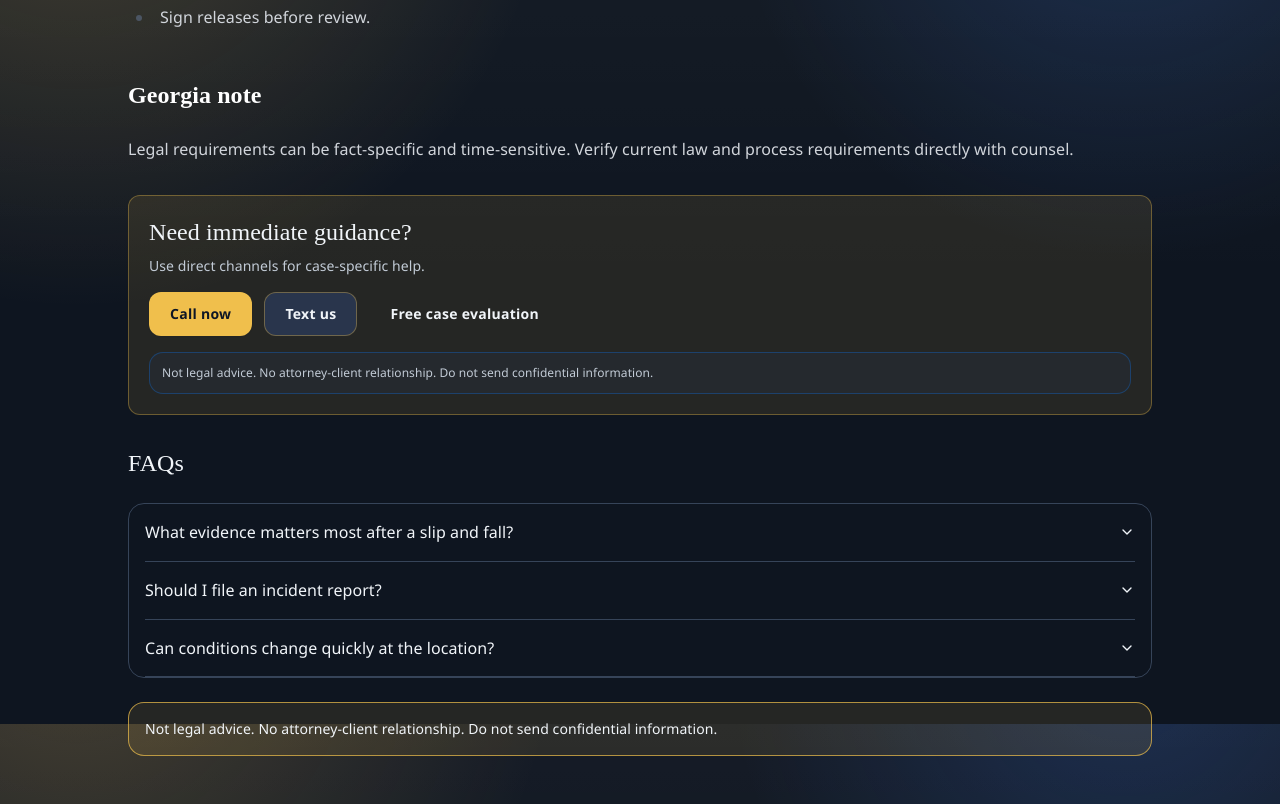
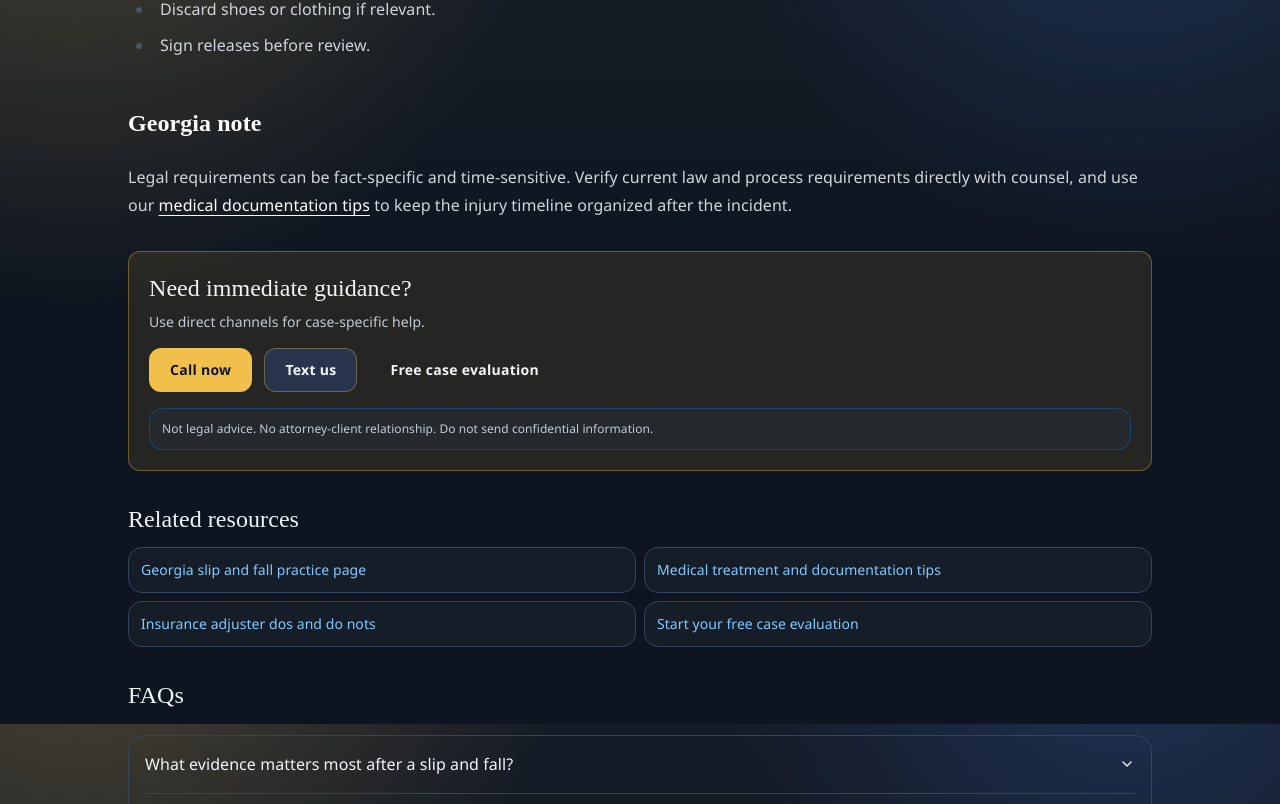
Before and after one commit to LexiBerkman/dominant-law, a Next.js app: page /resources/guides/slip-and-fall-evidence in a window 1280 px wide. Shown: the part 1676-2480 px from the top of the page. Built offline with nearby package versions, Linux system fonts and the light colour scheme.

Commit message:
Strengthen internal SEO linking across guides

```diff
--- a/app/resources/guides/insurance-adjusters/page.mdx
+++ b/app/resources/guides/insurance-adjusters/page.mdx
@@ -95,7 +95,7 @@ export const structuredData = {
 
 ## Communication posture that protects your position
 
-Professional, concise communication can reduce inconsistencies and unnecessary disputes.
+Professional, concise communication can reduce inconsistencies and unnecessary disputes. If your claim began with a vehicle collision, this guidance works best alongside our [Georgia car wreck guide](/resources/guides/georgia-car-wreck), which covers early evidence and first-day steps.
 
 ## Documentation discipline
 
@@ -125,7 +125,7 @@ Treat communication logs as a core case record.
 
 ## Georgia note
 
-Timelines and legal requirements may be short and fact-dependent. Verify current law before relying on generalized guidance.
+Timelines and legal requirements may be short and fact-dependent. Verify current law before relying on generalized guidance, and review our [medical documentation tips](/resources/guides/medical-documentation) if you need a cleaner treatment timeline before speaking with an adjuster.
 
 </section>
 
@@ -141,6 +141,16 @@ Timelines and legal requirements may be short and fact-dependent. Verify current
 </section>
 
 <section className="mt-8">
+  <h2 className="font-serif text-2xl">Related resources</h2>
+  <div className="mt-3 grid gap-2 text-sm md:grid-cols-2">
+    <Link href="/resources/guides/georgia-car-wreck" className="rounded-md border border-border bg-muted/30 p-3 no-underline hover:border-primary/50">Georgia car wreck guide</Link>
+    <Link href="/resources/guides/medical-documentation" className="rounded-md border border-border bg-muted/30 p-3 no-underline hover:border-primary/50">Medical treatment and documentation tips</Link>
+    <Link href="/resources/guides/social-media-insurance-watch" className="rounded-md border border-border bg-muted/30 p-3 no-underline hover:border-primary/50">Social media rules for plaintiffs</Link>
+    <Link href="/contact" className="rounded-md border border-border bg-muted/30 p-3 no-underline hover:border-primary/50">Start your free case evaluation</Link>
+  </div>
+</section>
+
+<section className="mt-8">
   <h2 className="font-serif text-2xl">FAQs</h2>
   <FAQ items={faqItems} />
 </section>
--- a/app/resources/guides/medical-documentation/page.mdx
+++ b/app/resources/guides/medical-documentation/page.mdx
@@ -95,7 +95,7 @@ export const structuredData = {
 
 ## Build a reliable documentation system
 
-A consistent system improves clarity and reduces avoidable confusion during claim evaluation.
+A consistent system improves clarity and reduces avoidable confusion during claim evaluation. If you are early in the process, our [Georgia car wreck guide](/resources/guides/georgia-car-wreck) and [truck crash guide](/resources/guides/truck-crash) explain what evidence to gather before records begin to stack up.
 
 ## Core records to maintain
 
@@ -129,7 +129,7 @@ Keep provider and insurer communication factual and aligned with your documented
 
 ## Georgia note
 
-Claim timelines and legal standards can be short and context-specific. Verify current law before relying on generalized guidance.
+Claim timelines and legal standards can be short and context-specific. Verify current law before relying on generalized guidance, and review our [insurance adjuster guide](/resources/guides/insurance-adjusters) before discussing treatment history in detail with an insurer.
 
 </section>
 
@@ -145,6 +145,16 @@ Claim timelines and legal standards can be short and context-specific. Verify cu
 </section>
 
 <section className="mt-8">
+  <h2 className="font-serif text-2xl">Related resources</h2>
+  <div className="mt-3 grid gap-2 text-sm md:grid-cols-2">
+    <Link href="/resources/guides/georgia-car-wreck" className="rounded-md border border-border bg-muted/30 p-3 no-underline hover:border-primary/50">Georgia car wreck guide</Link>
+    <Link href="/resources/guides/truck-crash" className="rounded-md border border-border bg-muted/30 p-3 no-underline hover:border-primary/50">Georgia truck crash guide</Link>
+    <Link href="/resources/guides/insurance-adjusters" className="rounded-md border border-border bg-muted/30 p-3 no-underline hover:border-primary/50">Insurance adjuster dos and do nots</Link>
+    <Link href="/contact" className="rounded-md border border-border bg-muted/30 p-3 no-underline hover:border-primary/50">Start your free case evaluation</Link>
+  </div>
+</section>
+
+<section className="mt-8">
   <h2 className="font-serif text-2xl">FAQs</h2>
   <FAQ items={faqItems} />
 </section>
--- a/app/resources/guides/slip-and-fall-evidence/page.mdx
+++ b/app/resources/guides/slip-and-fall-evidence/page.mdx
@@ -95,7 +95,7 @@ export const structuredData = {
 
 ## Preserve the scene quickly
 
-Hazard conditions often change. Timely documentation can materially improve factual clarity.
+Hazard conditions often change. Timely documentation can materially improve factual clarity. If you are also dealing with recorded statements or claim calls, our [insurance adjuster guide](/resources/guides/insurance-adjusters) covers the communication side.
 
 ## Build a clean evidence file
 
@@ -126,7 +126,7 @@ Keep statements factual and concise across all channels.
 
 ## Georgia note
 
-Legal requirements can be fact-specific and time-sensitive. Verify current law and process requirements directly with counsel.
+Legal requirements can be fact-specific and time-sensitive. Verify current law and process requirements directly with counsel, and use our [medical documentation tips](/resources/guides/medical-documentation) to keep the injury timeline organized after the incident.
 
 </section>
 
@@ -142,6 +142,16 @@ Legal requirements can be fact-specific and time-sensitive. Verify current law a
 </section>
 
 <section className="mt-8">
+  <h2 className="font-serif text-2xl">Related resources</h2>
+  <div className="mt-3 grid gap-2 text-sm md:grid-cols-2">
+    <Link href="/practice-areas/slip-and-fall" className="rounded-md border border-border bg-muted/30 p-3 no-underline hover:border-primary/50">Georgia slip and fall practice page</Link>
+    <Link href="/resources/guides/medical-documentation" className="rounded-md border border-border bg-muted/30 p-3 no-underline hover:border-primary/50">Medical treatment and documentation tips</Link>
+    <Link href="/resources/guides/insurance-adjusters" className="rounded-md border border-border bg-muted/30 p-3 no-underline hover:border-primary/50">Insurance adjuster dos and do nots</Link>
+    <Link href="/contact" className="rounded-md border border-border bg-muted/30 p-3 no-underline hover:border-primary/50">Start your free case evaluation</Link>
+  </div>
+</section>
+
+<section className="mt-8">
   <h2 className="font-serif text-2xl">FAQs</h2>
   <FAQ items={faqItems} />
 </section>
--- a/app/resources/guides/social-media-insurance-watch/page.mdx
+++ b/app/resources/guides/social-media-insurance-watch/page.mdx
@@ -163,7 +163,7 @@ Risk is not limited to what you post directly. Tagged media and comment threads
 
 - Keep case details offline.
 - Use direct private channels with your legal team.
-- If asked about the case, decline public discussion.
+- If asked about the case, decline public discussion and use our [insurance adjuster guide](/resources/guides/insurance-adjusters) to keep claim communications disciplined.
 
 ### Documentation best practices
 
@@ -176,7 +176,7 @@ Do not mass-delete posts or alter potential evidence without legal guidance. Pre
 
 ## Bottom line
 
-Treat every post as potentially reviewable by insurance and defense counsel. A disciplined social media strategy can protect your claim integrity.
+Treat every post as potentially reviewable by insurance and defense counsel. A disciplined social media strategy can protect your claim integrity, especially when paired with clean [medical documentation](/resources/guides/medical-documentation) and consistent off-platform communication.
 
 </section>
 
@@ -192,6 +192,16 @@ Treat every post as potentially reviewable by insurance and defense counsel. A d
 </section>
 
 <section className="mt-8">
+  <h2 className="font-serif text-2xl">Related resources</h2>
+  <div className="mt-3 grid gap-2 text-sm md:grid-cols-2">
+    <Link href="/resources/guides/insurance-adjusters" className="rounded-md border border-border bg-muted/30 p-3 no-underline hover:border-primary/50">Insurance adjuster dos and do nots</Link>
+    <Link href="/resources/guides/medical-documentation" className="rounded-md border border-border bg-muted/30 p-3 no-underline hover:border-primary/50">Medical treatment and documentation tips</Link>
+    <Link href="/resources/guides/georgia-car-wreck" className="rounded-md border border-border bg-muted/30 p-3 no-underline hover:border-primary/50">Georgia car wreck guide</Link>
+    <Link href="/contact" className="rounded-md border border-border bg-muted/30 p-3 no-underline hover:border-primary/50">Start your free case evaluation</Link>
+  </div>
+</section>
+
+<section className="mt-8">
   <h2 className="font-serif text-2xl">FAQs</h2>
   <FAQ items={faqItems} />
 </section>
--- a/app/resources/guides/truck-crash/page.mdx
+++ b/app/resources/guides/truck-crash/page.mdx
@@ -95,7 +95,7 @@ export const structuredData = {
 
 ## Why truck crash claims are different
 
-Commercial collision matters can involve multiple responsible parties and technical record sets, including logs, maintenance, and dispatch-related evidence.
+Commercial collision matters can involve multiple responsible parties and technical record sets, including logs, maintenance, and dispatch-related evidence. If the collision also involves pressure from insurer outreach, pair this page with our [insurance adjuster communication guide](/resources/guides/insurance-adjusters).
 
 ## Evidence preservation priorities
 
@@ -126,7 +126,7 @@ Insurer and defense contact may begin quickly. Keep communications factual and d
 
 ## Georgia note
 
-Timelines can be short and legal standards can change. Verify current law before relying on generalized summaries.
+Timelines can be short and legal standards can change. Verify current law before relying on generalized summaries, and use our [medical documentation tips](/resources/guides/medical-documentation) to keep treatment records organized while the claim develops.
 
 </section>
 
@@ -142,6 +142,16 @@ Timelines can be short and legal standards can change. Verify current law before
 </section>
 
 <section className="mt-8">
+  <h2 className="font-serif text-2xl">Related resources</h2>
+  <div className="mt-3 grid gap-2 text-sm md:grid-cols-2">
+    <Link href="/practice-areas/truck-accidents" className="rounded-md border border-border bg-muted/30 p-3 no-underline hover:border-primary/50">Georgia truck accidents practice page</Link>
+    <Link href="/resources/guides/insurance-adjusters" className="rounded-md border border-border bg-muted/30 p-3 no-underline hover:border-primary/50">Insurance adjuster dos and do nots</Link>
+    <Link href="/resources/guides/medical-documentation" className="rounded-md border border-border bg-muted/30 p-3 no-underline hover:border-primary/50">Medical treatment and documentation tips</Link>
+    <Link href="/contact" className="rounded-md border border-border bg-muted/30 p-3 no-underline hover:border-primary/50">Start your free case evaluation</Link>
+  </div>
+</section>
+
+<section className="mt-8">
   <h2 className="font-serif text-2xl">FAQs</h2>
   <FAQ items={faqItems} />
 </section>
```
